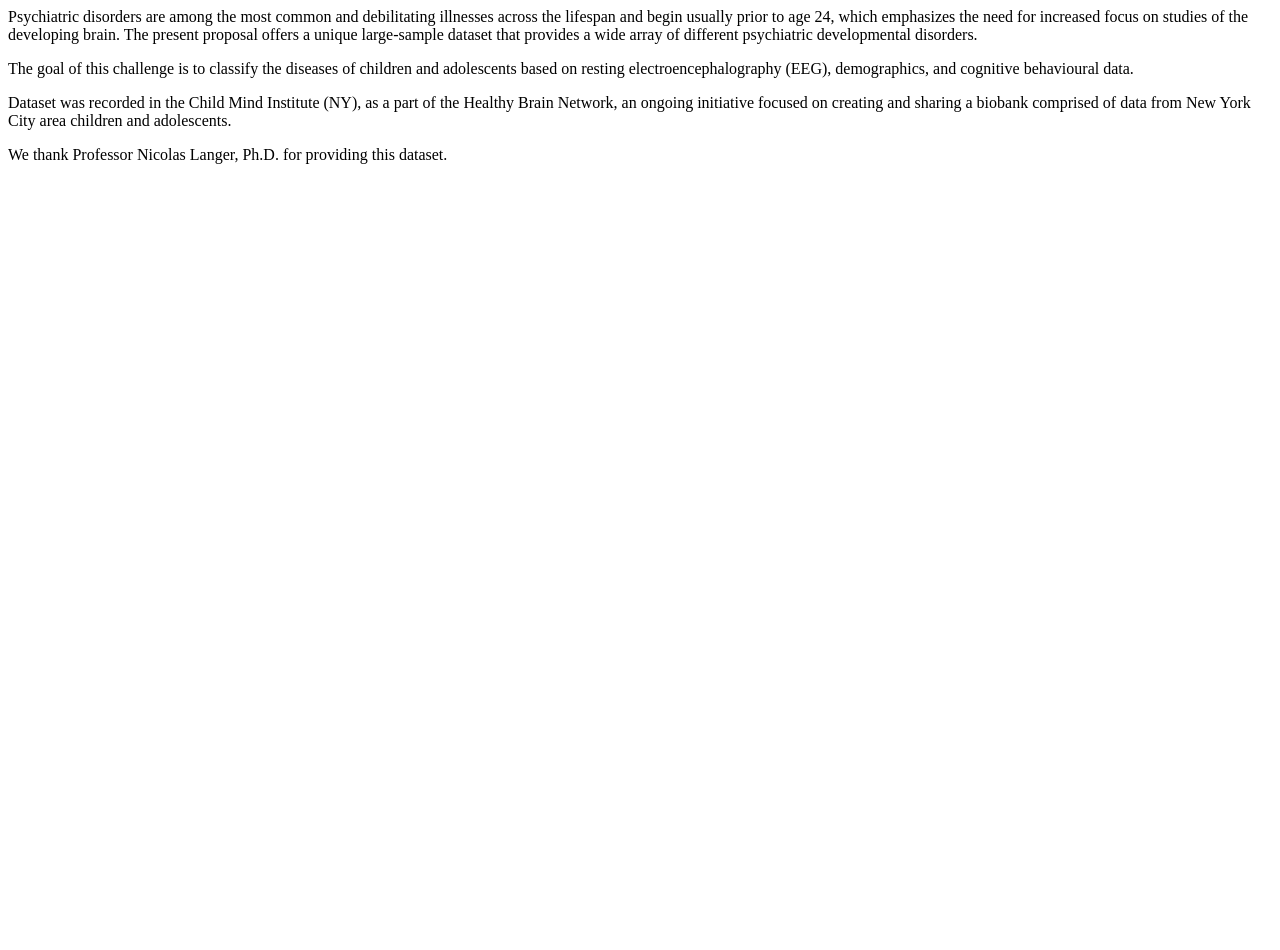
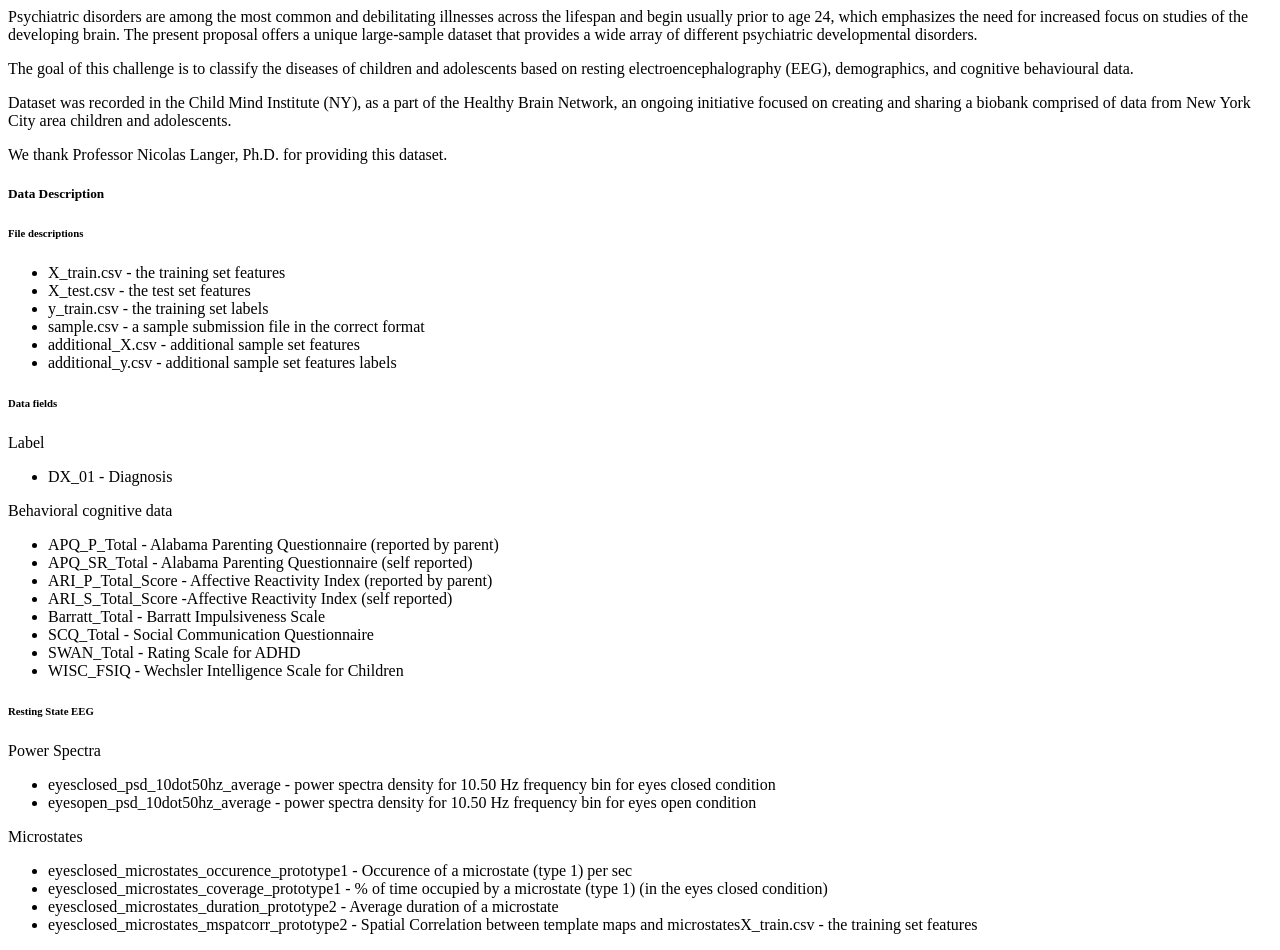
Before and after one commit to anujanegi/Developmental-Disorders--TG-Psych, a Python web app: template templates/description.html in a window 1280 px wide. Before the commit the page ends 164 px from the top, so only its background shows below. Run offline with Jinja, Linux system fonts and the light colour scheme; the template is opened without the code that fills it, so the values that code supplies are empty.

Commit message:
moved data description to overview

```diff
--- a/templates/challenge_phase_2_description.html
+++ /dev/null
@@ -1 +0,0 @@
-"Sed ut perspiciatis unde omnis iste natus error sit voluptatem accusantium doloremque laudantium, totam rem aperiam, eaque ipsa quae ab illo inventore veritatis et quasi architecto beatae vitae dicta sunt explicabo. Nemo enim ipsam voluptatem quia voluptas sit aspernatur aut odit aut fugit, sed quia consequuntur magni dolores eos qui ratione voluptatem sequi nesciunt. Neque porro quisquam est, qui dolorem ipsum quia dolor sit amet, consectetur, adipisci velit, sed quia non numquam eius modi tempora incidunt ut labore et dolore magnam aliquam quaerat voluptatem. Ut enim ad minima veniam, quis nostrum exercitationem ullam corporis suscipit laboriosam, nisi ut aliquid ex ea commodi consequatur? Quis autem vel eum iure reprehenderit qui in ea voluptate velit esse quam nihil molestiae consequatur, vel illum qui dolorem eum fugiat quo voluptas nulla pariatur?"
--- a/templates/description.html
+++ b/templates/description.html
@@ -5,3 +5,51 @@
 <p>Dataset was recorded in the Child Mind Institute (NY), as a part of the Healthy Brain Network, an ongoing initiative focused on creating and sharing a biobank comprised of data from New York City area children and adolescents.</p>
 
 <p>We thank Professor Nicolas Langer, Ph.D. for providing this dataset.</p>
+
+
+<h5>Data Description</h5>
+
+<h6>File descriptions</h6>
+<ul>
+    <li>X_train.csv - the training set features</li>
+    <li>X_test.csv - the test set features</li>
+    <li>y_train.csv - the training set labels</li>
+    <li>sample.csv - a sample submission file in the correct format</li>
+    <li>additional_X.csv - additional sample set features</li>
+    <li>additional_y.csv - additional sample set features labels</li>
+</ul>
+
+
+<h6>Data fields</h6>
+
+<h7>Label</h7>
+<ul>
+    <li>DX_01 - Diagnosis</li>
+</ul>
+
+<h7>Behavioral cognitive data</h7>
+<ul>
+    <li>APQ_P_Total - Alabama Parenting Questionnaire (reported by parent)</li>
+    <li>APQ_SR_Total - Alabama Parenting Questionnaire (self reported)</li>
+    <li>ARI_P_Total_Score - Affective Reactivity Index (reported by parent)</li>
+    <li>ARI_S_Total_Score -Affective Reactivity Index (self reported)</li>
+    <li>Barratt_Total - Barratt Impulsiveness Scale</li>
+    <li>SCQ_Total - Social Communication Questionnaire</li>
+    <li>SWAN_Total - Rating Scale for ADHD</li>
+    <li>WISC_FSIQ - Wechsler Intelligence Scale for Children</li>
+</ul>
+
+<h6>Resting State EEG</h6>
+<h7>Power Spectra</h7>
+<ul>
+    <li>eyesclosed_psd_10dot50hz_average - power spectra density for 10.50 Hz frequency bin for eyes closed condition</li>
+    <li>eyesopen_psd_10dot50hz_average - power spectra density for 10.50 Hz frequency bin for eyes open condition</li>
+</ul>
+
+<h7>Microstates</h7>
+<ul>
+    <li>eyesclosed_microstates_occurence_prototype1 - Occurence of a microstate (type 1) per sec</li>
+    <li>eyesclosed_microstates_coverage_prototype1 - % of time occupied by a microstate (type 1) (in the eyes closed condition)</li>
+    <li>eyesclosed_microstates_duration_prototype2 - Average duration of a microstate</li>
+    <li>eyesclosed_microstates_mspatcorr_prototype2 - Spatial Correlation between template maps and microstatesX_train.csv - the training set features</li>
+</ul>
```
Also changed, not shown: templates/challenge_phase_1_description.html (deleted, +0 -46 lines).
